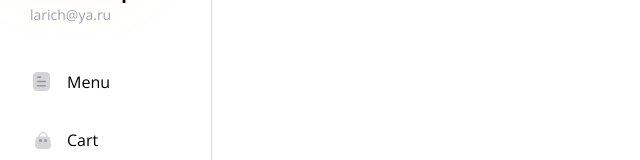
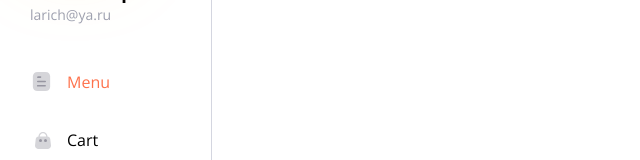
Before and after one commit to se3rik/food-service, a React (Vite) app: page / in a window 1280 px wide. Shown: the part 167-327 px from the top of the page, without its empty margins (0-640 px from the left). Built offline with nearby package versions, Linux system fonts and the light colour scheme.

Commit message:
feat: active state for nav-links

```diff
--- a/src/layout/Menu/Layout.module.css
+++ b/src/layout/Menu/Layout.module.css
@@ -46,7 +46,16 @@
 	align-items: center;
 	gap: 14px;
 	text-decoration: none;
+	transition: color 0.25s;
 	color: var(--text-color);
+}
+
+.link:hover {
+	color: var(--primary-color);
+}
+
+.active {
+	color: var(--primary-color);
 }
 
 .leave-btn {
--- a/src/layout/Menu/Layout.tsx
+++ b/src/layout/Menu/Layout.tsx
@@ -1,9 +1,11 @@
-import { Link, Outlet } from 'react-router';
+import { NavLink, Outlet } from 'react-router';
+import cn from 'classnames';
 
 import styles from './Layout.module.css';
 import Button from '../../components/Button/Button';
 
 export function Layout() {
+
 	return (
 		<div className={styles['layout']}>
 			<div className={styles['sidebar']}>
@@ -17,14 +19,18 @@
 					</div>
 				</div>
 				<div className={styles['menu']}>
-					<Link to="/" className={styles['link']}>
+					<NavLink to="/" className={({ isActive }) => cn(styles['link'], {
+						[styles['active']]: isActive
+					})}>
 						<img src="/icons/MenuIcon.svg" alt="menu-icon" />
 						Menu
-					</Link>
-					<Link to="/cart" className={styles['link']}>
+					</NavLink>
+					<NavLink to="/cart" className={({ isActive }) => cn(styles['link'], {
+						[styles['active']]: isActive
+					})}>
 						<img src="/icons/CartIcon.svg" alt="cart-icon" />
 						Cart
-					</Link>
+					</NavLink>
 				</div>
 				<Button className={styles['leave-btn']}>
 					<img src="/icons/LeaveIcon.svg" alt="leave-button" />
```
